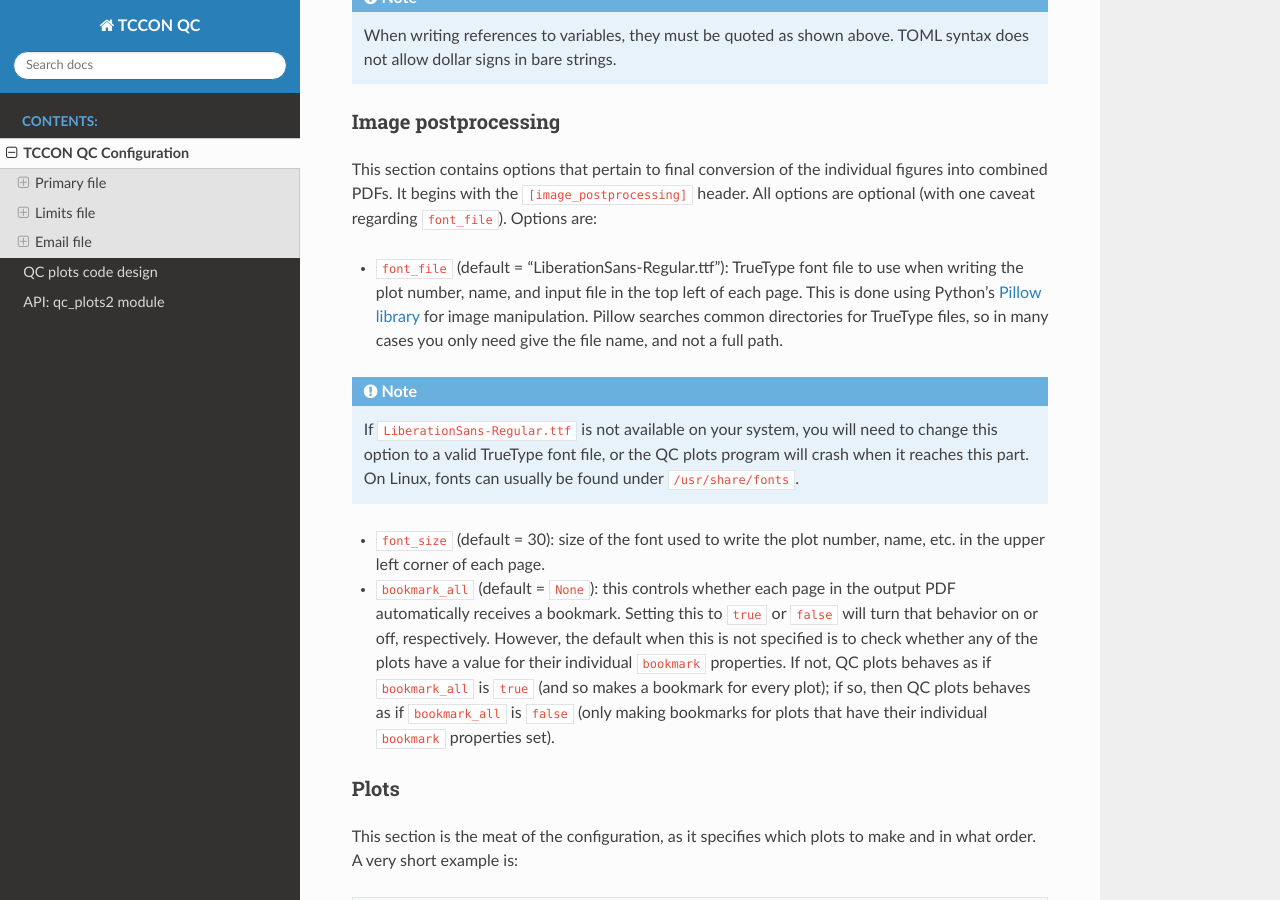
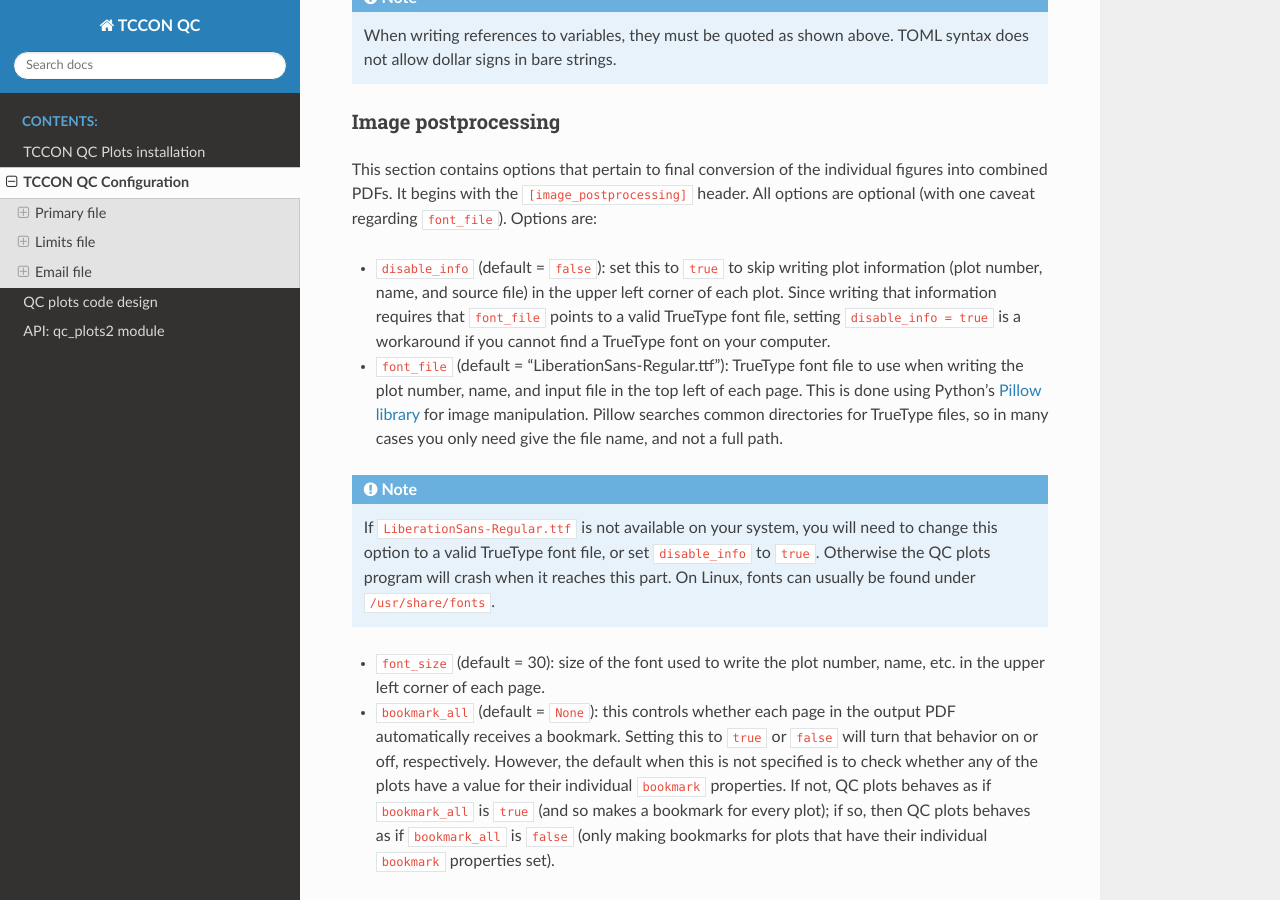
Before and after one commit to TCCON/tccon-qc-plots, a Sphinx documentation site: the page built from docs/source/pages/configuration.rst, in a window 1280 px wide and 900 px high, scrolled down 2253 px. Built offline with Sphinx 7.4.7 and the Read the Docs theme 2.0.0, drawn with Linux system fonts in a browser that asks for light colours.

Commit message:
Updated documentation with installation and font management instructions

```diff
--- a/docs/source/index.rst
+++ b/docs/source/index.rst
@@ -10,6 +10,7 @@
    :maxdepth: 2
    :caption: Contents:
 
+   pages/installation.rst
    pages/configuration.rst
    pages/code_design.rst
    pages/auto_qc_plots2.rst
--- a/docs/source/pages/configuration.rst
+++ b/docs/source/pages/configuration.rst
@@ -106,6 +106,11 @@
 It begins with the ``[image_postprocessing]`` header. All options are optional (with one caveat regarding
 ``font_file``). Options are:
 
+* ``disable_info`` (default = ``false``): set this to ``true`` to skip writing plot information (plot number, name,
+  and source file) in the upper left corner of each plot. Since writing that information requires that ``font_file``
+  points to a valid TrueType font file, setting ``disable_info = true`` is a workaround if you cannot find a TrueType
+  font on your computer.
+
 * ``font_file`` (default = "LiberationSans-Regular.ttf"): TrueType font file to use when writing the plot
   number, name, and input file in the top left of each page. This is done using Python's
   `Pillow library <https://pillow.readthedocs.io/en/stable/>`_ for image manipulation. Pillow searches common
@@ -113,8 +118,8 @@
 
 .. note::
    If :file:`LiberationSans-Regular.ttf` is not available on your system, you will need to change this option
-   to a valid TrueType font file, or the QC plots program will crash when it reaches this part. On Linux, fonts
-   can usually be found under :file:`/usr/share/fonts`.
+   to a valid TrueType font file, or set ``disable_info`` to ``true``. Otherwise the QC plots program will crash
+   when it reaches this part. On Linux, fonts can usually be found under :file:`/usr/share/fonts`.
 
 * ``font_size`` (default = 30): size of the font used to write the plot number, name, etc. in the upper left
   corner of each page.
```
Also changed, not shown: docs/source/pages/installation.rst (added, +54 -0 lines).
